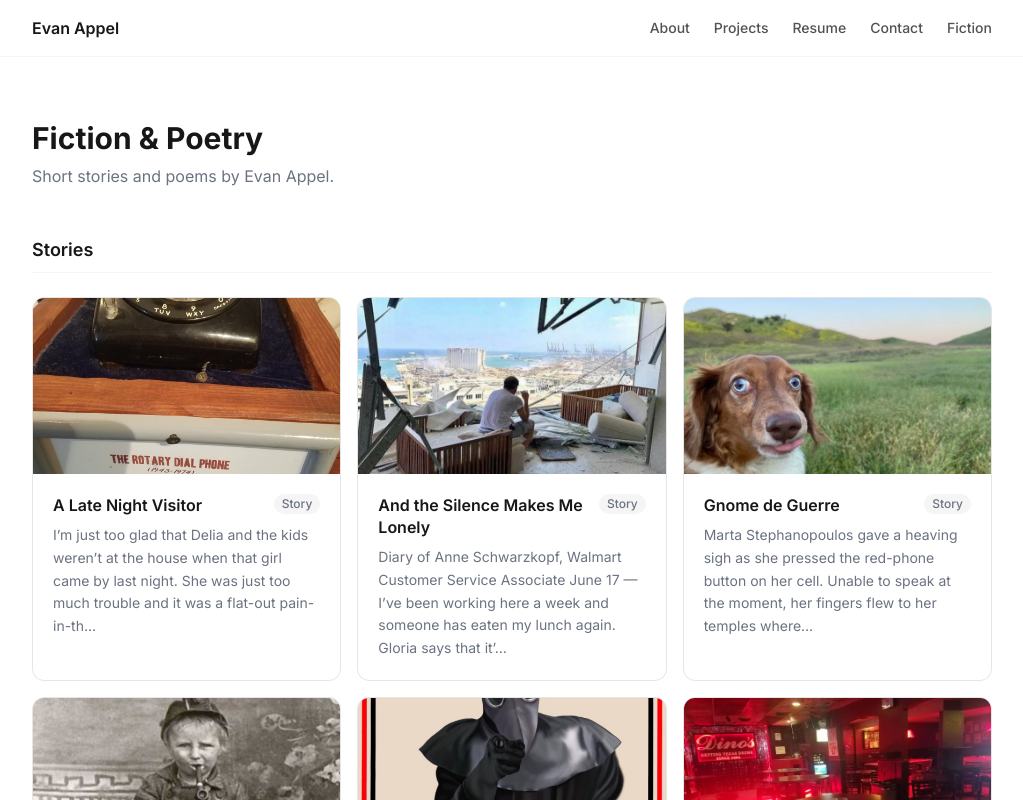
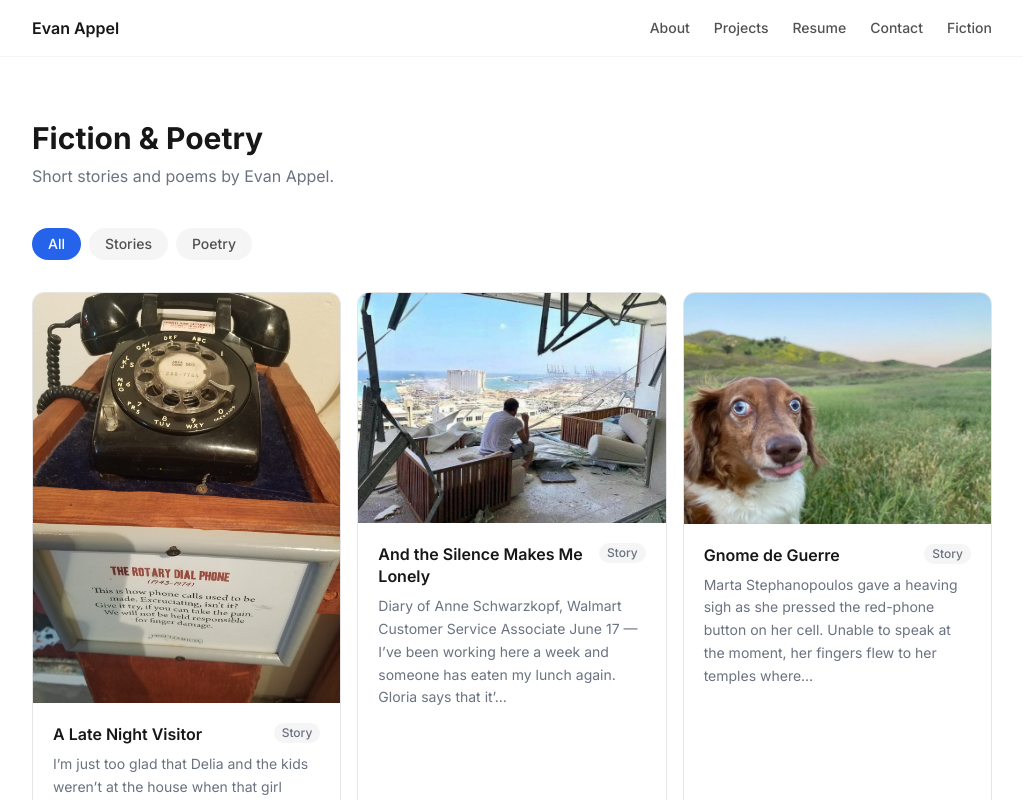
Before and after one commit to EvanWAppel/website, a Next.js app: page /fiction in a window 1280 px wide. Shown: the top 800 px of the page, without its empty margins (128-1151 px from the left). Built offline with nearby package versions, Linux system fonts and the light colour scheme.

Commit message:
Tags for the fiction page

```diff
--- a/app/fiction/page.tsx
+++ b/app/fiction/page.tsx
@@ -1,74 +1,24 @@
-import Link from "next/link";
-import Image from "next/image";
-import { getAllFiction, FictionPiece } from "@/lib/fiction";
+import { getAllFiction } from "@/lib/fiction";
 import { assignCoverImages } from "@/lib/fictionImages";
 import Navbar from "@/components/layout/Navbar";
 import Footer from "@/components/layout/Footer";
-
-function FictionCard({ piece, cover }: { piece: FictionPiece; cover: string }) {
-  return (
-    <Link
-      href={`/fiction/${piece.slug}`}
-      className="group block rounded-xl border border-neutral-200 bg-white overflow-hidden hover:border-accent hover:shadow-sm transition-all"
-    >
-      <div className="relative w-full h-44 bg-neutral-100">
-        <Image
-          src={cover}
-          alt={piece.title}
-          fill
-          sizes="(max-width: 640px) 100vw, (max-width: 1024px) 50vw, 33vw"
-          className="object-cover"
-        />
-      </div>
-      <div className="p-5">
-        <div className="flex items-start justify-between gap-3 mb-2">
-          <h3 className="font-semibold text-neutral-900 group-hover:text-accent transition-colors leading-snug">
-            {piece.title}
-          </h3>
-          <span className="shrink-0 text-xs font-medium px-2 py-0.5 rounded-full bg-neutral-100 text-muted capitalize">
-            {piece.type}
-          </span>
-        </div>
-        <p className="text-sm text-muted leading-relaxed">{piece.excerpt}</p>
-      </div>
-    </Link>
-  );
-}
+import FictionGrid from "@/components/fiction/FictionGrid";
 
 export default function FictionPage() {
   const { stories, poems } = getAllFiction();
-  const allSlugs = [...stories, ...poems].map((p) => p.slug);
-  const covers = assignCoverImages(allSlugs);
+  const pieces = [...stories, ...poems];
+  const covers = assignCoverImages(pieces.map((p) => p.slug));
 
   return (
     <>
       <Navbar />
       <main className="pt-14 min-h-screen">
         <div className="max-w-5xl mx-auto px-4 sm:px-6 lg:px-8 py-16">
-          <h1 className="text-3xl font-bold text-neutral-900 mb-2">Fiction &amp; Poetry</h1>
-          <p className="text-muted mb-12">Short stories and poems by Evan Appel.</p>
-
-          <section className="mb-14">
-            <h2 className="text-lg font-semibold text-neutral-900 mb-6 pb-2 border-b border-neutral-100">
-              Stories
-            </h2>
-            <div className="grid sm:grid-cols-2 lg:grid-cols-3 gap-4">
-              {stories.map((piece) => (
-                <FictionCard key={piece.slug} piece={piece} cover={covers[piece.slug]} />
-              ))}
-            </div>
-          </section>
-
-          <section>
-            <h2 className="text-lg font-semibold text-neutral-900 mb-6 pb-2 border-b border-neutral-100">
-              Poetry
-            </h2>
-            <div className="grid sm:grid-cols-2 lg:grid-cols-3 gap-4">
-              {poems.map((piece) => (
-                <FictionCard key={piece.slug} piece={piece} cover={covers[piece.slug]} />
-              ))}
-            </div>
-          </section>
+          <h1 className="text-3xl font-bold text-neutral-900 mb-2">
+            Fiction &amp; Poetry
+          </h1>
+          <p className="text-muted mb-10">Short stories and poems by Evan Appel.</p>
+          <FictionGrid pieces={pieces} covers={covers} />
         </div>
       </main>
       <Footer />
--- /dev/null
+++ b/components/fiction/FictionGrid.tsx
@@ -0,0 +1,86 @@
+"use client";
+
+import { useState } from "react";
+import Link from "next/link";
+import Image from "next/image";
+import type { FictionPiece } from "@/lib/fiction";
+
+type Filter = "all" | "story" | "poem";
+
+const FILTERS: { label: string; value: Filter }[] = [
+  { label: "All", value: "all" },
+  { label: "Stories", value: "story" },
+  { label: "Poetry", value: "poem" },
+];
+
+function FictionCard({ piece, cover }: { piece: FictionPiece; cover: string }) {
+  return (
+    <Link
+      href={`/fiction/${piece.slug}`}
+      className="group block rounded-xl border border-neutral-200 bg-white overflow-hidden hover:border-accent hover:shadow-sm transition-all"
+    >
+      <div className="w-full bg-neutral-100">
+        <Image
+          src={cover}
+          alt={piece.title}
+          width={0}
+          height={0}
+          sizes="(max-width: 640px) 100vw, (max-width: 1024px) 50vw, 33vw"
+          className="w-full h-auto"
+        />
+      </div>
+      <div className="p-5">
+        <div className="flex items-start justify-between gap-3 mb-2">
+          <h3 className="font-semibold text-neutral-900 group-hover:text-accent transition-colors leading-snug">
+            {piece.title}
+          </h3>
+          <span className="shrink-0 text-xs font-medium px-2 py-0.5 rounded-full bg-neutral-100 text-muted capitalize">
+            {piece.type === "story" ? "Story" : "Poem"}
+          </span>
+        </div>
+        <p className="text-sm text-muted leading-relaxed">{piece.excerpt}</p>
+      </div>
+    </Link>
+  );
+}
+
+export default function FictionGrid({
+  pieces,
+  covers,
+}: {
+  pieces: FictionPiece[];
+  covers: Record<string, string>;
+}) {
+  const [filter, setFilter] = useState<Filter>("all");
+
+  const visible =
+    filter === "all" ? pieces : pieces.filter((p) => p.type === filter);
+
+  return (
+    <div>
+      {/* Filter bar */}
+      <div className="flex gap-2 mb-8">
+        {FILTERS.map(({ label, value }) => (
+          <button
+            key={value}
+            onClick={() => setFilter(value)}
+            className={`px-4 py-1.5 rounded-full text-sm font-medium transition-colors ${
+              filter === value
+                ? "bg-accent text-white"
+                : "bg-neutral-100 text-neutral-600 hover:bg-neutral-200"
+            }`}
+          >
+            {label}
+          </button>
+        ))}
+      </div>
+
+      {/* Grid */}
+      <div className="grid sm:grid-cols-2 lg:grid-cols-3 gap-4">
+        {visible.map((piece) => (
+          <FictionCard key={piece.slug} piece={piece} cover={covers[piece.slug]} />
+        ))}
+      </div>
+    </div>
+  );
+}
```
